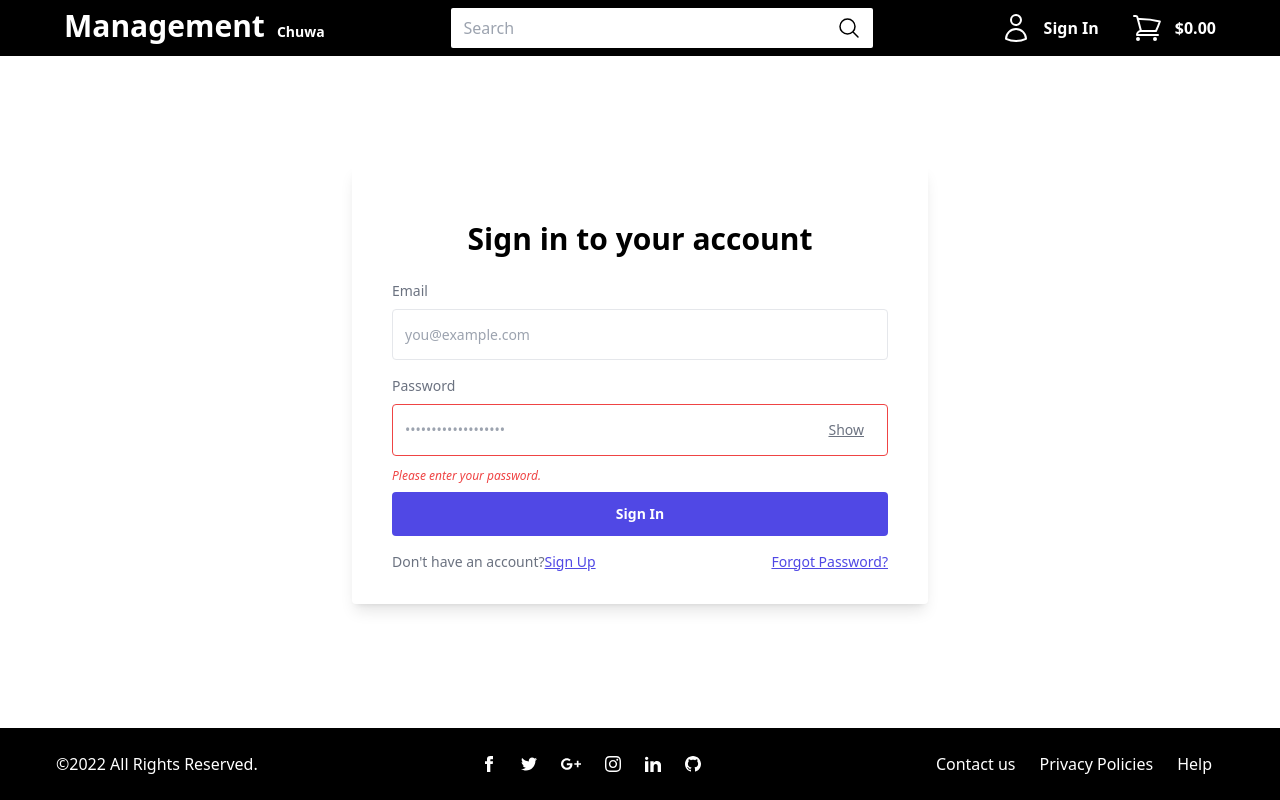
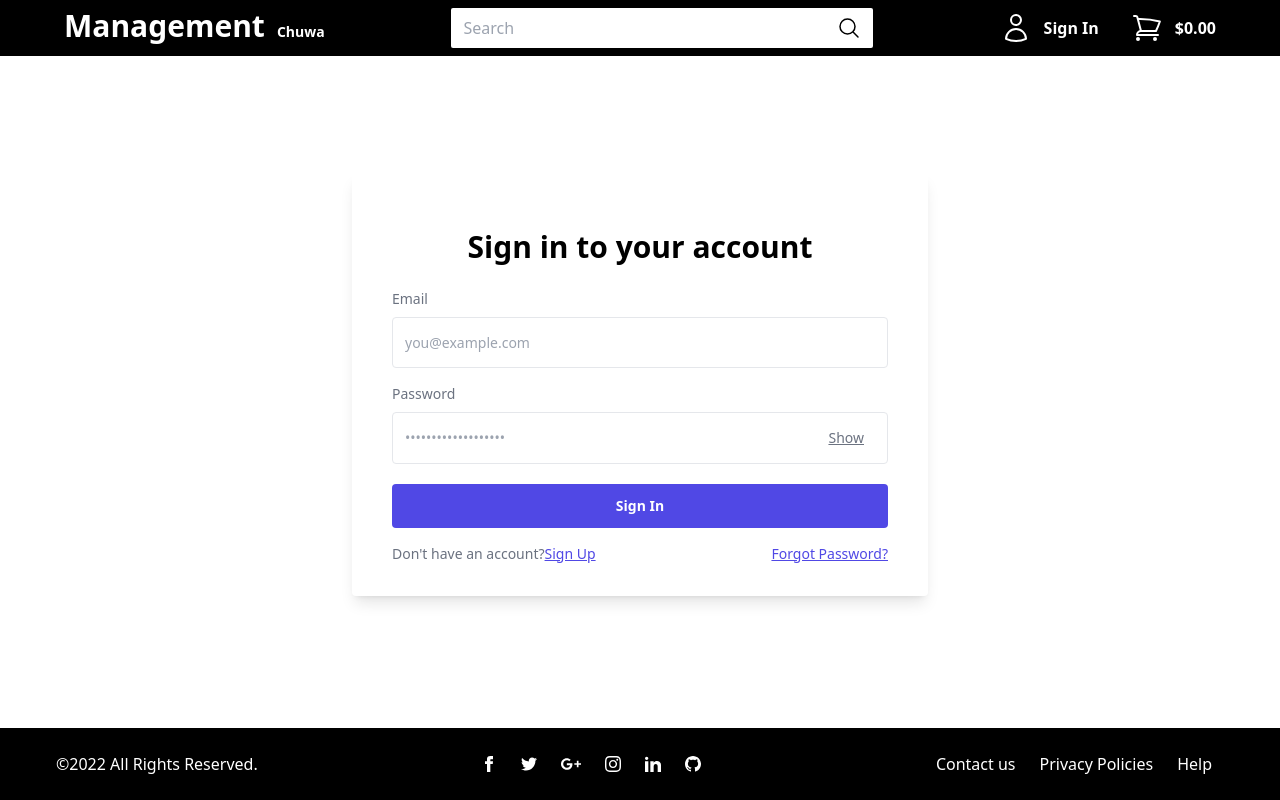
Before and after one commit to binhuiyun/eCommerce-React, a React (Vite) app in the folder client/: page / in a window 1280 px wide. Built offline with nearby package versions, Linux system fonts and the light colour scheme.

Commit message:
Basic email password validation done

```diff
--- a/client/src/pages/LoginPage.jsx
+++ b/client/src/pages/LoginPage.jsx
@@ -2,9 +2,18 @@ import React, { useEffect, useState } from "react";
 import Header from "./layout/Header";
 import Footer from "./layout/Footer";
 export default function LoginPage() {
+  const [email, setEmail] = useState("");
   const [password, setPassword] = useState("");
   const [type, setType] = useState("password");
   const [buttonText, setButtonText] = useState("Show");
+  const [passwordValidation, setPasswordValidation] = useState({
+    password: ``,
+    errorPasswordMessage: ``,
+  });
+  const [emailValidation, setEmailValidation] = useState({
+    email: ``,
+    errorEmailMessage: ``,
+  });
 
   const handleToggle = () => {
     console.log(password);
@@ -15,6 +24,42 @@ export default function LoginPage() {
       setType("password");
       setButtonText("Show");
     }
+  };
+
+  const handleBlur = (e) => {
+    console.log(email);
+    setEmailValidation({
+      ...emailValidation,
+      errorEmailMessage: isEmailValid(email) ? "" : "Invalid email format.",
+    });
+    setPasswordValidation({
+      ...passwordValidation,
+      errorPasswordMessage: password ? "" : "Password cannot be empty.",
+    });
+    if(e.target.id == "email" && isEmailValid(email))
+      e.target.classList.remove("border-red-500");
+    else if (e.target.id == "password" && password)
+      e.target.classList.remove("border-red-500");
+      else
+      e.target.classList.add("border-red-500");
+  };
+
+  const isEmailValid = (value) => {
+    const emailRegex = /^[\w-\.]+@([\w-]+\.)+[\w-]{2,4}$/;
+    return emailRegex.test(value);
+  };
+
+  const onSubmit = async (e) => {
+    e.preventDefault();
+
+    setEmailValidation({
+      ...emailValidation,
+      errorEmailMessage: isEmailValid(emailValidation.email)
+        ? ""
+        : "Upps sorry wrong email  😔",
+    });
+
+    if (!isEmailValid(emailValidation.email)) return;
   };
 
   return (
@@ -29,29 +74,42 @@ export default function LoginPage() {
                 <label className="flex text-3xl font-bold justify-center mt-8">
                   Sign in to your account
                 </label>
+
                 <div className="mt-6 mb-4">
                   <label className="block text-gray-500 text-sm mb-2">
                     Email
                   </label>
-                  <input
-                    className="border rounded w-full py-4 px-3 text-black leading-tight focus:outline-none focus:shadow-outline"
-                    id="email"
-                    type="text"
-                    placeholder="you@example.com"
-                  />
+                  <div className="relative w-full">
+                    <input
+                      className="border rounded w-full py-4 px-3 text-black leading-tight focus:outline-none focus:shadow-outline"
+                      id="email"
+                      type="email"
+                      name="email"
+                      value={email}
+                      onChange={(e) => setEmail(e.target.value)}
+                      onBlur={handleBlur}
+                      placeholder="you@example.com"
+                      required
+                    />
+                    <p className="text-red-500 text-xs italic">
+                      {emailValidation.errorEmailMessage}
+                    </p>
+                  </div>
                 </div>
+
                 <div className="mb-2">
                   <label className="block text-gray-500 text-sm mb-2">
                     Password
                   </label>
                   <div className="relative w-full">
                     <input
-                      className="border flex-grow border-red-500 rounded w-full py-4 px-3 text-black mb-3 leading-tight focus:outline-none focus:shadow-outline"
+                      className="border flex-grow rounded w-full py-4 px-3 text-black mb-3 leading-tight focus:outline-none focus:shadow-outline"
                       id="password"
                       placeholder="•••••••••••••••••••"
                       type={type}
                       name="password"
                       value={password}
+                      onBlur={handleBlur}
                       onChange={(e) => setPassword(e.target.value)}
                     />
                     <div className="absolute top-3 right-0 flex items-center pr-4">
@@ -63,15 +121,16 @@ export default function LoginPage() {
                         {buttonText}
                       </button>
                     </div>
+                    <p className="text-red-500 text-xs italic">
+                      {passwordValidation.errorPasswordMessage}
+                    </p>
                   </div>
-                  <p className="text-red-500 text-xs italic">
-                    Please enter your password.
-                  </p>
                 </div>
                 <div className="mb-4">
                   <button
                     className="flex w-full font-bold text-sm bg-[#5048e5] hover:bg-gray-500 text-white justify-center items-center py-3 rounded focus:outline-none focus:shadow-outline"
-                    type="button"
+                    type="submit"
+                    onClick={onSubmit}
                   >
                     Sign In
                   </button>
--- a/client/src/pages/layout/Footer.jsx
+++ b/client/src/pages/layout/Footer.jsx
@@ -5,7 +5,7 @@ export default function Footer() {
         <p className="text-base text-white caret-transparent">
           ©2022 All Rights Reserved.
         </p>
-        <div class="flex flex-row justify-center items-center space-x-6">
+        <div className="flex flex-row justify-center items-center space-x-6">
           <a href="#!" className="">
             <svg
               xmlns="http://www.w3.org/2000/svg"
--- a/client/src/pages/layout/Header.jsx
+++ b/client/src/pages/layout/Header.jsx
@@ -1,3 +1,6 @@
+import React from "react";
+import { Link } from "react-router-dom";
+
 export default function Header() {
   return (
     <header className="bg-black">
@@ -35,7 +38,7 @@ export default function Header() {
         </div>
 
         <div className="flex items-center pr-14 space-x-8">
-          <button className="flex items-center space-x-3">
+          <Link to={'/login'} className="flex items-center space-x-3">
             <svg
               xmlns="http://www.w3.org/2000/svg"
               fill="none"
@@ -53,9 +56,9 @@ export default function Header() {
             <span className="font-bold text-white text-base caret-transparent hover:text-gray-300 transition-colors duration-300">
               Sign In
             </span>
-          </button>
+          </Link>
 
-          <button className="flex space-x-3 items-center">
+          <Link to={'/cart'} className="flex space-x-3 items-center">
             <svg
               xmlns="http://www.w3.org/2000/svg"
               fill="none"
@@ -73,7 +76,7 @@ export default function Header() {
             <span className="font-bold text-white text-base caret-transparent hover:text-gray-300 transition-colors duration-300">
               $0.00
             </span>
-          </button>
+          </Link>
         </div>
       </div>
     </header>
```
